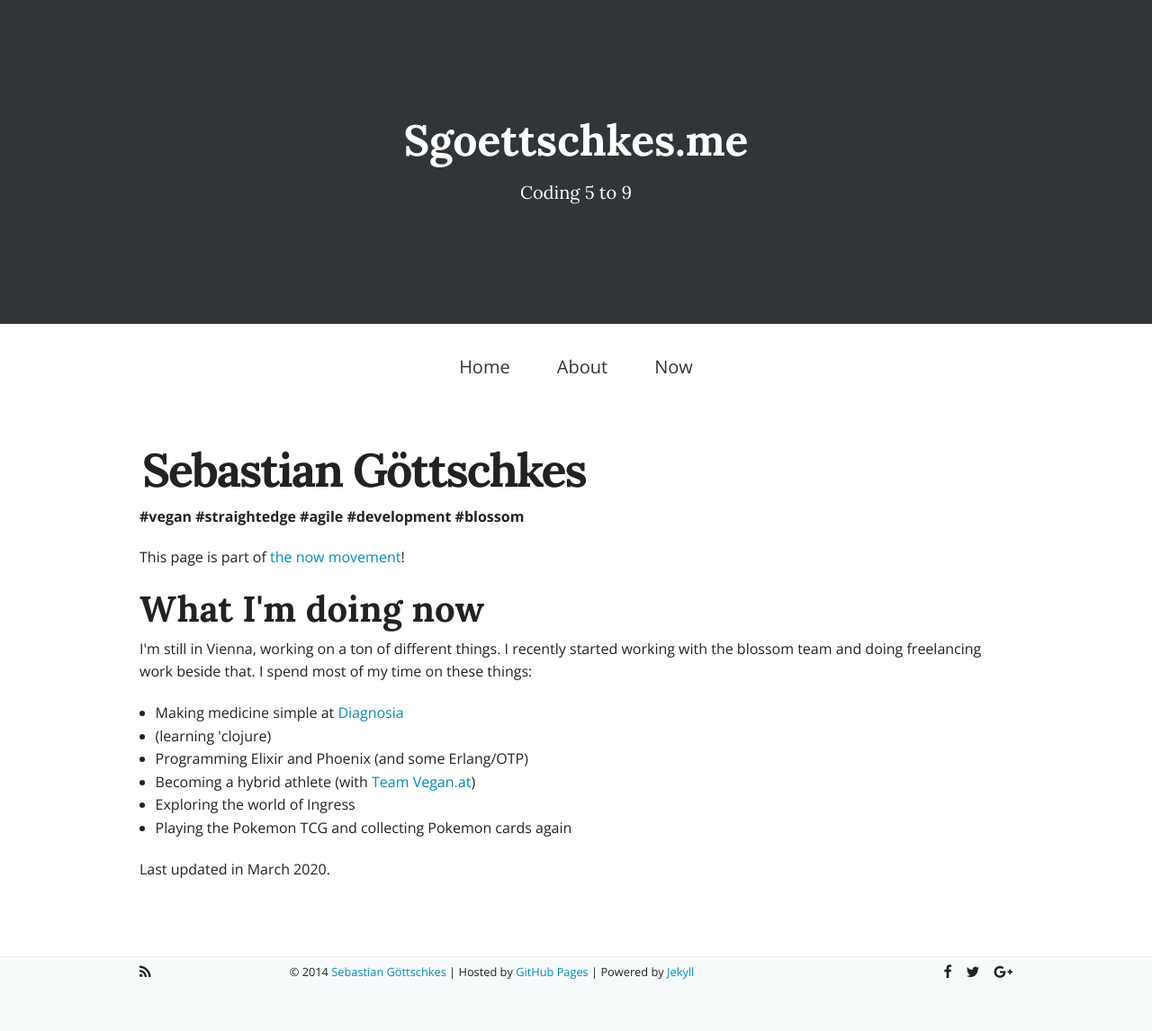
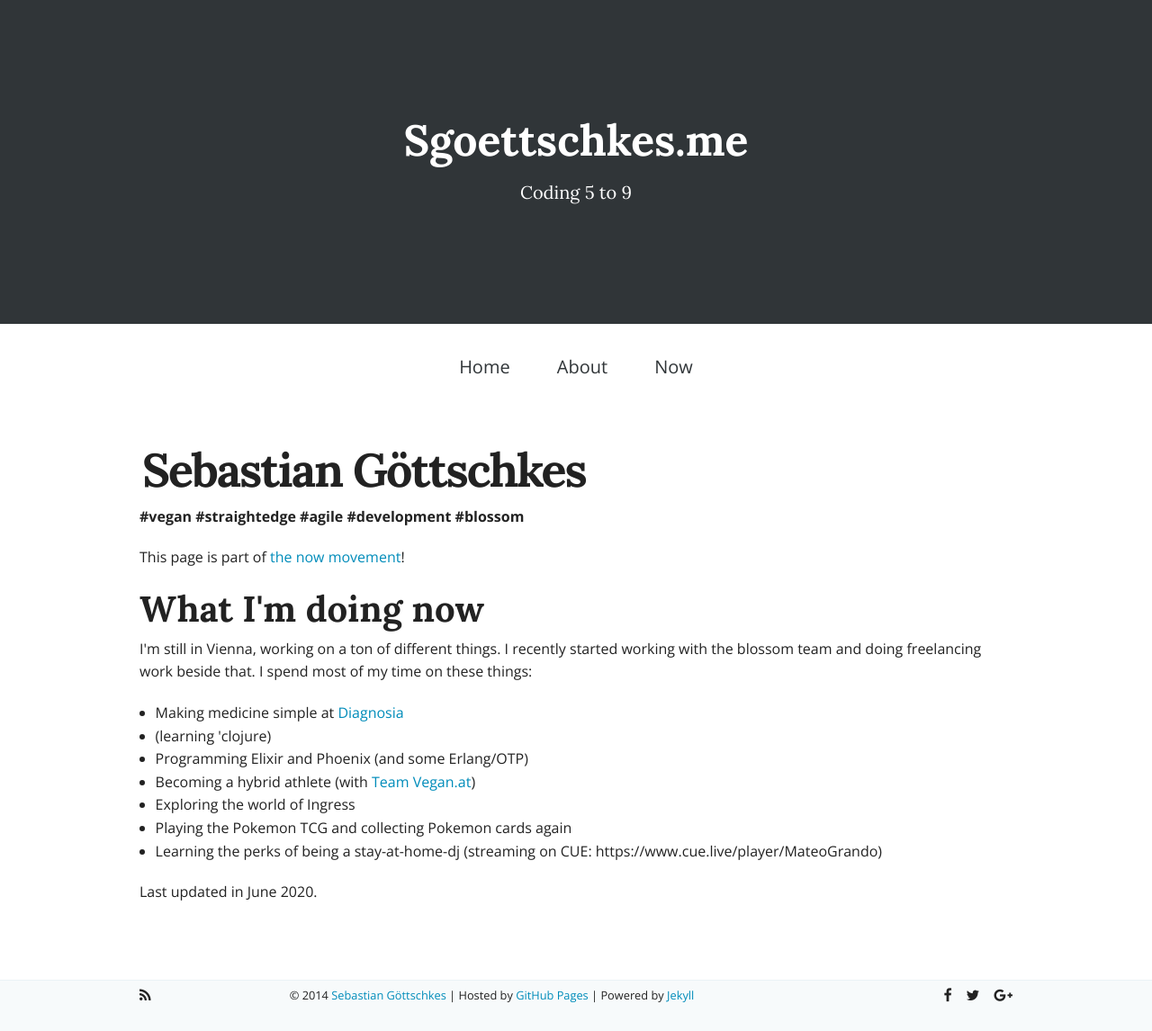
Before and after one commit to Sgoettschkes/sgoettschkes.github.io, a Jekyll site: the page built from now.html, in a window 1280 px wide. Shown: the whole page at 90% size. Built offline with Jekyll 4.4.1, drawn with Linux system fonts in a browser that asks for light colours; nearby versions of some CDN libraries; before the commit the page ends 1121 px from its top, so only the background shows below that.

Commit message:
Update now

```diff
--- a/_data/now.yml
+++ b/_data/now.yml
@@ -4,3 +4,4 @@
 - Becoming a hybrid athlete (with <a href="http://www.teamvegan.at">Team Vegan.at</a>)
 - Exploring the world of Ingress
 - Playing the Pokemon TCG and collecting Pokemon cards again
+- "Learning the perks of being a stay-at-home-dj (streaming on CUE: https://www.cue.live/player/MateoGrando)"
--- a/now.html
+++ b/now.html
@@ -19,4 +19,4 @@ I spend most of my time on these things:</p>
     {% endfor %}
 </ul>
 
-<p>Last updated in March 2020.<p>
+<p>Last updated in June 2020.<p>
```
